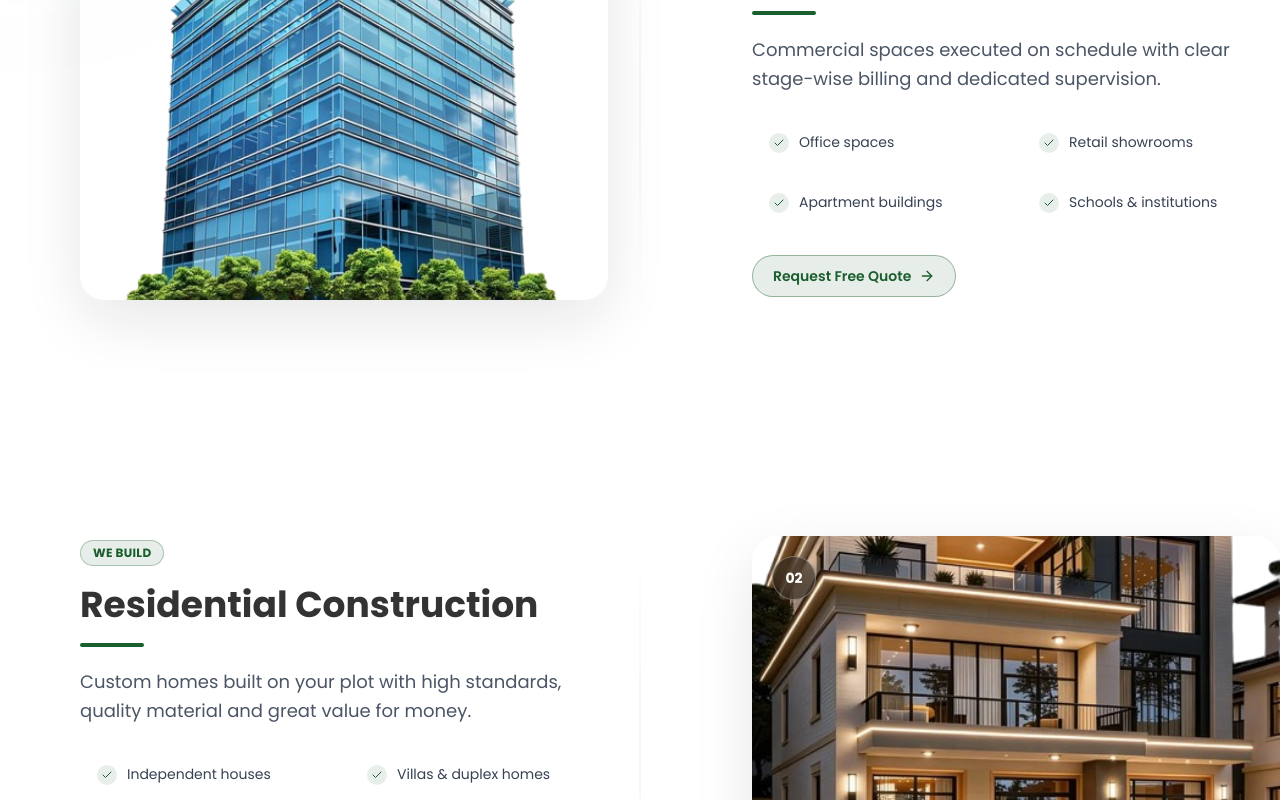
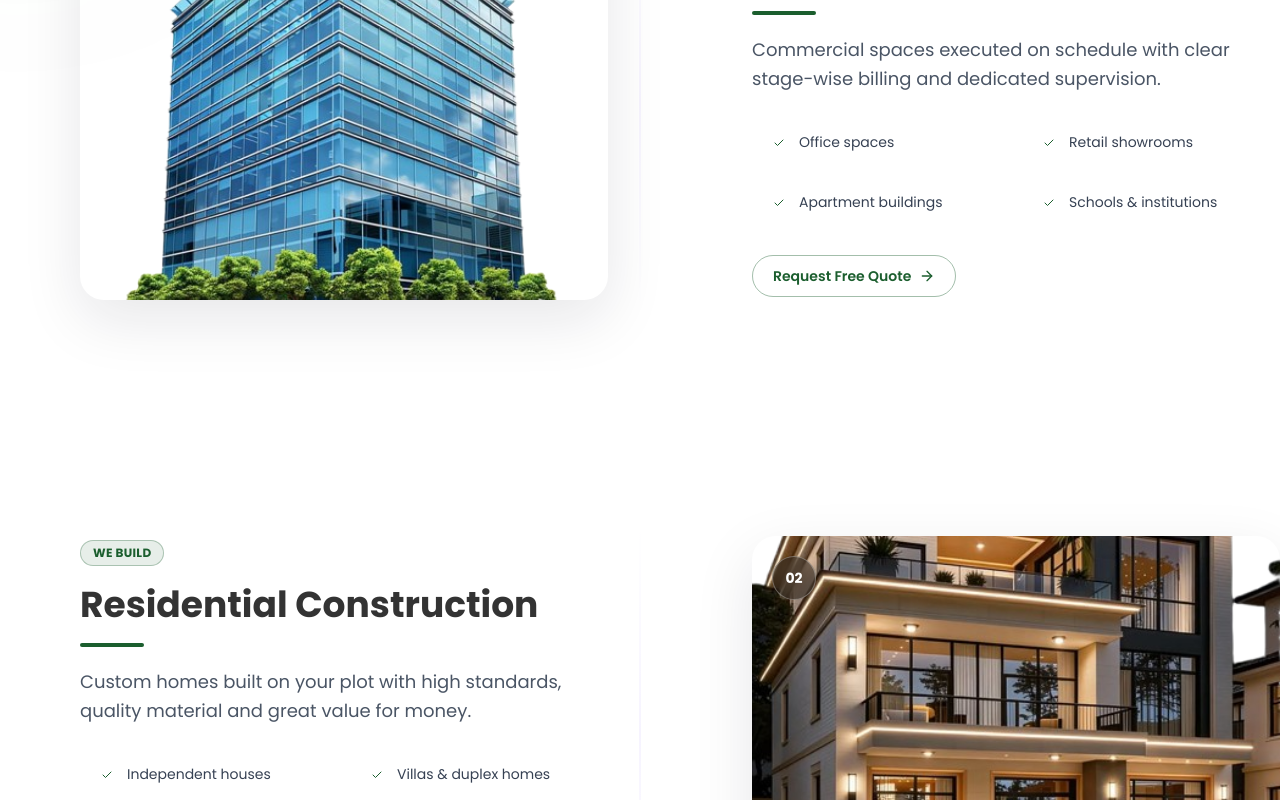
Before and after one commit to franklin-jts/vrconstruction, a React (Vite) app: page /services/constructions in a window 1280 px wide. Shown: the part 1320-2120 px from the top of the page. Built offline with nearby package versions, Linux system fonts and the light colour scheme.

Commit message:
Remove hover gray backgrounds and light backgrounds from work items, icons, and buttons

```diff
--- a/src/pages/ServicePage.jsx
+++ b/src/pages/ServicePage.jsx
@@ -632,9 +632,9 @@ export default function ServicePage() {
                         {work.items.map((item) => (
                           <div
                             key={item}
-                            className="group/item flex items-start gap-2.5 rounded-xl border border-transparent bg-transparent px-4 py-3 transition-all duration-300 hover:-translate-y-1 hover:border-brand/30 hover:bg-brand/5"
+                            className="group/item flex items-start gap-2.5 rounded-xl border border-transparent bg-transparent px-4 py-3 transition-all duration-300 hover:-translate-y-1 hover:border-transparent"
                           >
-                            <span className="mt-0.5 flex h-5 w-5 flex-shrink-0 items-center justify-center rounded-full bg-brand/10">
+                            <span className="mt-0.5 flex h-5 w-5 flex-shrink-0 items-center justify-center rounded-full bg-transparent">
                               <Check className="h-3 w-3 text-brand" />
                             </span>
 
@@ -650,7 +650,7 @@ export default function ServicePage() {
                       <div className="mt-7">
                         <Link
                           to="/#contact"
-                          className="group inline-flex items-center gap-2 rounded-full border border-brand/40 bg-brand/10 px-5 py-2.5 text-sm font-semibold text-brand transition-all duration-300 hover:-translate-y-1 hover:bg-brand hover:text-white hover:shadow-lg hover:shadow-brand/20"
+                          className="group inline-flex items-center gap-2 rounded-full border border-brand/40 bg-transparent px-5 py-2.5 text-sm font-semibold text-brand transition-all duration-300 hover:-translate-y-1 hover:bg-brand hover:text-white hover:shadow-lg hover:shadow-brand/20"
                         >
                           Request Free Quote
                           <ArrowRight className="h-4 w-4 transition-transform duration-300 group-hover:translate-x-1" />
```
